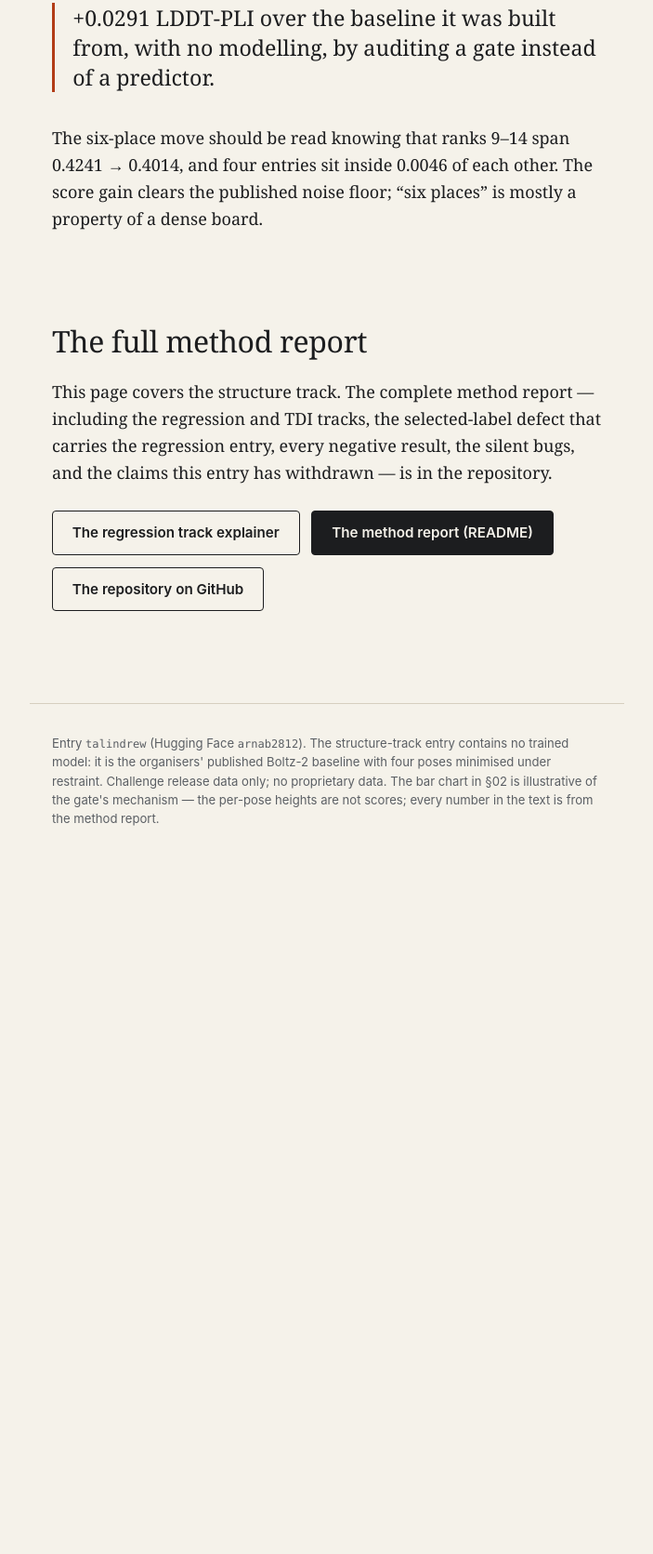
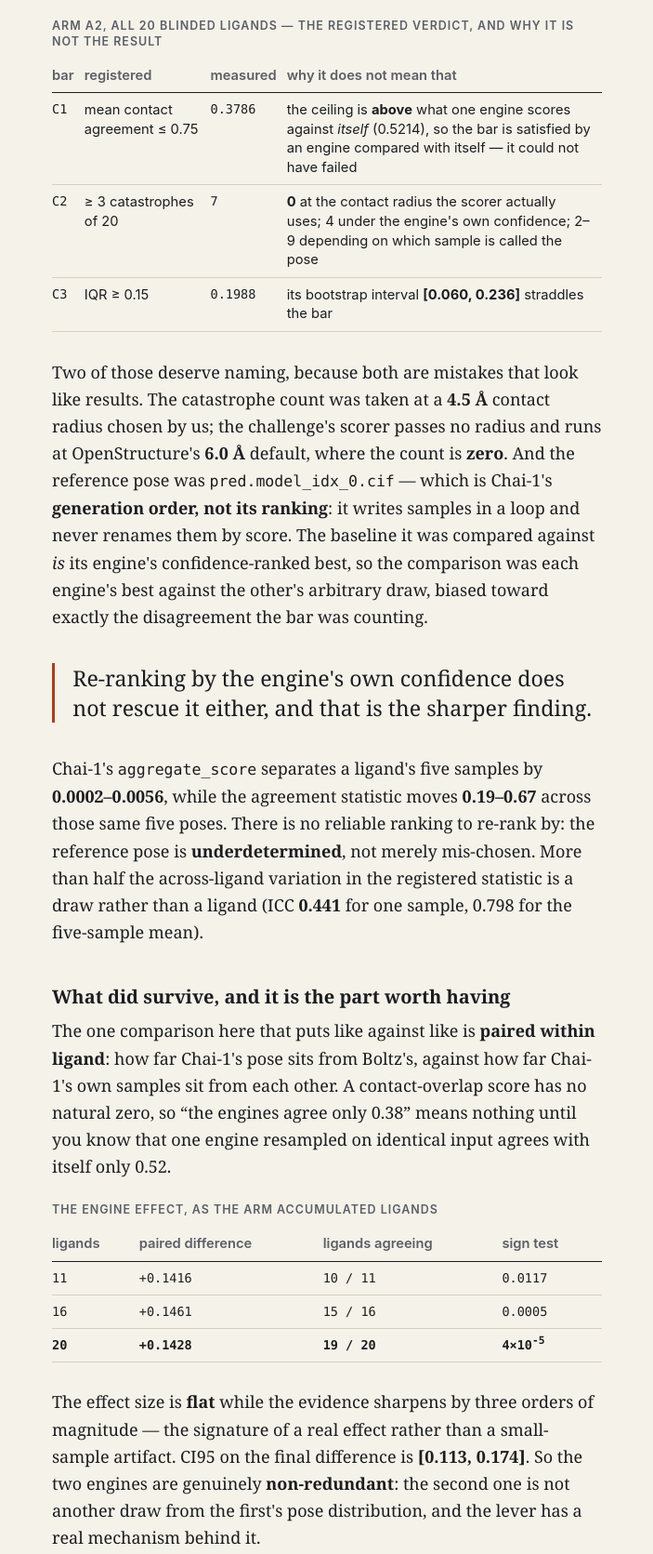
Before and after one commit to Arnab28122000/openadmet-cyp-challenge, a plain HTML site: page site/pose.html in a window 1280 px wide. Shown: the part 7119-8790 px from the top of the page at 93% size, without its empty margins (288-991 px from the left). Before the commit the page ends 8092 px from the top, so only its background shows below. Drawn offline with Linux system fonts and the light colour scheme.

Commit message:
The cross-engine arm finished: three bars passed, none informative
The page previously said the cross-engine lever was under measurement and
that this section would carry the numbers once all twenty ligands had run
and the scorer had been independently audited. Both happened.

All three pre-registered bars pass, and the section now states that none of
them is informative, with the measured reason for each: C1's ceiling sits
above what one engine scores against itself, so it could not have failed;
C2's catastrophe count is zero at the radius the challenge's scorer actually
uses, and the reference pose was Chai-1's generation order rather than its
ranking; C3's interval straddles its bar.

What survived is the paired within-engine contrast, reported with its
accumulation across 11, 16 and 20 ligands: a flat +0.14 effect whose
evidence sharpens from p 0.0117 to 4e-05. The engines are genuinely
non-redundant, so the lever has a mechanism, but at +0.14 rather than the
+0.40 the ceiling implied -- and the lever's own ceiling arithmetic mixed
two denominators, so the defensible range is +0.005 to +0.035 against a
registered +0.0381.

```diff
--- a/site/pose.html
+++ b/site/pose.html
@@ -155,7 +155,52 @@
   <h2>What was deliberately not done</h2>
   <p><b>Regenerating poses for consensus selection was rejected</b> at submission time. A PXR entrant's published measurements put the noise floor on pose-selection strategies at +0.0138, with only cross-engine agreement (<b>+0.0381</b>) and contact consensus (+0.0220) clearing it. But the organisers' repository ships <span class="mono">model_0</span> only, so consensus means re-running the co-folding and discarding the one pose set whose board score we actually know. It could not have been validated either: <b>78.9% of CYP3A4 PDB entries fall inside Boltz-2's training set</b>, leaving five post-cutoff structures to measure a +0.02 effect on. Ranking by Boltz confidence is worse than random (−0.0417), and the baseline already <em>is</em> the top-confidence pose.</p>
   <p><b>Coverage 1.0 is not evidence of anything.</b> <span class="mono">coverage</span> is set from <span class="mono">LDDT-PLI.notna()</span> <em>before</em> the PoseBusters zeroing is applied, so a failed pose still counts as covered — and the baseline row carries coverage 1.0 despite its failure. What establishes that the repair took is the score itself: had the pose still failed it would have been re-zeroed, and we would have scored ≈ 0.3950.</p>
-  <p><b>Open, and being measured now.</b> The cross-engine lever above is the one strategy whose published effect clears the noise floor, so it is currently under test with a second co-folding engine against the same twenty blinded ligands, under bars registered before the arm was launched. No result is claimed here: this page will carry the numbers when the arm has run all twenty ligands and its scorer has been independently audited.</p>
+  <p><b>So we measured it, and the answer is interesting in an awkward way.</b> The cross-engine lever is the one strategy whose published effect clears the noise floor, so it was put under test with a second co-folding engine (Chai-1) against the same twenty blinded ligands, under three bars registered before the arm was launched. All twenty ligands ran. <b>All three bars passed. None of them is informative</b>, and each failure mode was found by auditing the arm's own scorer against the arm's own data.</p>
+
+  <div class="table-wrap">
+  <table>
+    <caption>Arm A2, all 20 blinded ligands &mdash; the registered verdict, and why it is not the result</caption>
+    <thead><tr><th>bar</th><th>registered</th><th>measured</th><th>why it does not mean that</th></tr></thead>
+    <tbody>
+      <tr><td class="mono">C1</td><td>mean contact agreement &le; 0.75</td><td class="mono">0.3786</td>
+          <td>the ceiling is <b>above</b> what one engine scores against <em>itself</em> (0.5214), so the bar is satisfied by an engine compared with itself &mdash; it could not have failed</td></tr>
+      <tr><td class="mono">C2</td><td>&ge; 3 catastrophes of 20</td><td class="mono">7</td>
+          <td><b>0</b> at the contact radius the scorer actually uses; 4 under the engine's own confidence; 2&ndash;9 depending on which sample is called the pose</td></tr>
+      <tr><td class="mono">C3</td><td>IQR &ge; 0.15</td><td class="mono">0.1988</td>
+          <td>its bootstrap interval <b>[0.060, 0.236]</b> straddles the bar</td></tr>
+    </tbody>
+  </table>
+  </div>
+
+  <p>Two of those deserve naming, because both are mistakes that look like results. The catastrophe count was taken at a <b>4.5 Å</b> contact radius chosen by us; the challenge's scorer passes no radius and runs at OpenStructure's <b>6.0 Å</b> default, where the count is <b>zero</b>. And the reference pose was <span class="mono">pred.model_idx_0.cif</span> &mdash; which is Chai-1's <b>generation order, not its ranking</b>: it writes samples in a loop and never renames them by score. The baseline it was compared against <em>is</em> its engine's confidence-ranked best, so the comparison was each engine's best against the other's arbitrary draw, biased toward exactly the disagreement the bar was counting.</p>
+
+  <p class="pull">Re-ranking by the engine's own confidence does not rescue it either, and that is the sharper finding.</p>
+
+  <p>Chai-1's <span class="mono">aggregate_score</span> separates a ligand's five samples by <b>0.0002&ndash;0.0056</b>, while the agreement statistic moves <b>0.19&ndash;0.67</b> across those same five poses. There is no reliable ranking to re-rank by: the reference pose is <b>underdetermined</b>, not merely mis-chosen. More than half the across-ligand variation in the registered statistic is a draw rather than a ligand (ICC <b>0.441</b> for one sample, 0.798 for the five-sample mean).</p>
+
+  <h3>What did survive, and it is the part worth having</h3>
+
+  <p>The one comparison here that puts like against like is <b>paired within ligand</b>: how far Chai-1's pose sits from Boltz's, against how far Chai-1's own samples sit from each other. A contact-overlap score has no natural zero, so &ldquo;the engines agree only 0.38&rdquo; means nothing until you know that one engine resampled on identical input agrees with itself only 0.52.</p>
+
+  <div class="table-wrap">
+  <table>
+    <caption>The engine effect, as the arm accumulated ligands</caption>
+    <thead><tr><th>ligands</th><th>paired difference</th><th>ligands agreeing</th><th>sign test</th></tr></thead>
+    <tbody>
+      <tr><td class="mono">11</td><td class="mono">+0.1416</td><td class="mono">10 / 11</td><td class="mono">0.0117</td></tr>
+      <tr><td class="mono">16</td><td class="mono">+0.1461</td><td class="mono">15 / 16</td><td class="mono">0.0005</td></tr>
+      <tr><td class="mono strong">20</td><td class="mono strong">+0.1428</td><td class="mono strong">19 / 20</td><td class="mono strong">4&times;10<sup>-5</sup></td></tr>
+    </tbody>
+  </table>
+  </div>
+
+  <p>The effect size is <b>flat</b> while the evidence sharpens by three orders of magnitude &mdash; the signature of a real effect rather than a small-sample artifact. CI95 on the final difference is <b>[0.113, 0.174]</b>. So the two engines are genuinely <b>non-redundant</b>: the second one is not another draw from the first's pose distribution, and the lever has a real mechanism behind it.</p>
+
+  <p>But the size is <b>+0.14, not the +0.40</b> that the registered ceiling implied. And the lever's own arithmetic needed correcting in the same direction: its ceiling was written as <span class="mono">k &times; &Delta; / n</span>, which counts catastrophes over the twenty blinded ligands while dividing by the smaller subset that is actually scored &mdash; double-counting the subsetting, and 1.5&ndash;2&times; optimistic. It is <span class="mono">k &times; &Delta; / 20</span>, independent of <em>n</em>. The baseline's own 0.3950 on these same poses also bounds a flagged pose near 0.21&ndash;0.27 rather than 0.15, so &Delta; is about 0.19, not 0.30.</p>
+
+  <p class="pull">Registered expectation +0.0381. Defensible range after those corrections: <b>+0.005 to +0.035</b> &mdash; and this arm cannot separate the ends of that range.</p>
+
+  <p><b>The honest close.</b> The arm passes the preconditions it was written to test and the decision still does not follow from them. It has no ground truth on the blinded twenty, so it measures <em>disagreement</em> and infers <em>badness</em> &mdash; and disagreement between two engines is symmetric: it never says which one is wrong. Every additional ligand sharpens the count and adds nothing to that inference. The only instrument that can settle whether the lever pays is a head-to-head submission against a known score. That is a decision about submission slots, not about compute, and this page will say which way it went.</p>
   <p class="pull">+0.0291 LDDT-PLI over the baseline it was built from, with no modelling, by auditing a gate instead of a predictor.</p>
   <p>The six-place move should be read knowing that ranks 9–14 span 0.4241 → 0.4014, and four entries sit inside 0.0046 of each other. The score gain clears the published noise floor; “six places” is mostly a property of a dense board.</p>
 </section>
```
